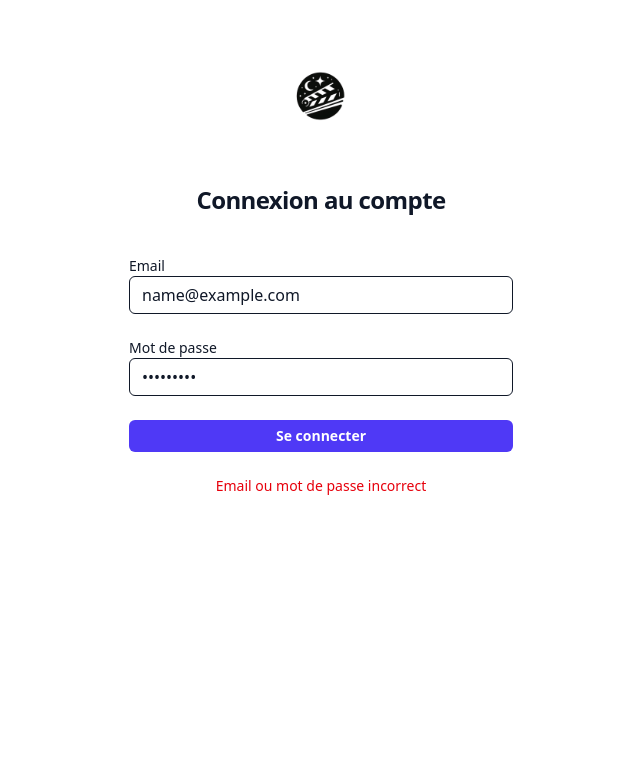
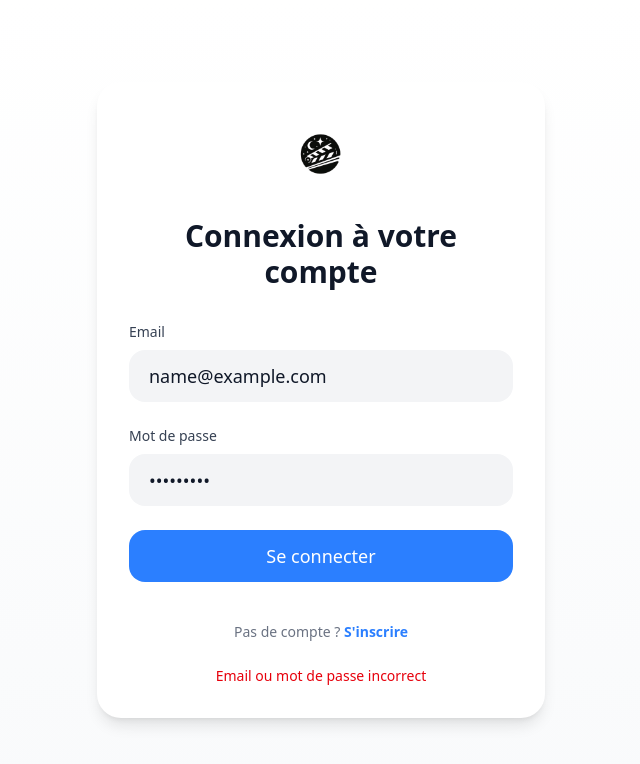
Before and after one commit to TheoBirost/vue-movie-app, a Vue app: page / in a window 1280 px wide. Both pictures are taken after typing "name@example.com", "Sample123" into the empty fields and a click on the button "Se connecter". Shown: the top 764 px of the page, without its empty margins (319-959 px from the left). Built offline with nearby package versions, Linux system fonts and the light colour scheme; no server answers; the HTML template or start-up script is replaced by a standard one.

Commit message:
feat admin and user restriction

```diff
--- a/src/components/ActorForm.vue
+++ b/src/components/ActorForm.vue
@@ -63,7 +63,7 @@ const saveActor = async () => {
   errors.value = null
 
   try {
-    const moviesIris = selectedMovies.value.map(id => `/api/movies/${id}`)
+
 
     if (props.actor?.id) {
       await api.patch(`/actors/${props.actor.id}`, {
--- a/src/components/MovieForm.vue
+++ b/src/components/MovieForm.vue
@@ -64,7 +64,7 @@ const saveMovie = async () => {
   errors.value = null
 
   try {
-    const actorsIris = selectedActors.value.map(id => `/api/actors/${id}`)
+
 
     if (props.movie?.id) {
       await api.patch(`/movies/${props.movie.id}`, {
--- a/src/views/Actors.vue
+++ b/src/views/Actors.vue
@@ -1,7 +1,7 @@
 <script setup>
 import { ref, onMounted, watch } from "vue"
 import { useRouter } from "vue-router"
-import api from "/src/api/api.js"
+import api from '/src/api/api.js'
 import ActorForm from "/src/components/ActorForm.vue"
 import ConfirmDeleteActor from "/src/components/ConfirmDeleteActor.vue"
 
@@ -12,6 +12,7 @@ const search = ref("")
 const page = ref(1)
 const totalPages = ref(1)
 const loading = ref(false)
+const errorMessage = ref("")
 
 const showForm = ref(false)
 const showConfirm = ref(false)
@@ -22,6 +23,7 @@ const limit = 12
 
 const fetchActors = async () => {
   loading.value = true
+  errorMessage.value = ""
   try {
     const res = await api.get("/actors", {
       params: {
@@ -32,13 +34,17 @@ const fetchActors = async () => {
       },
     })
 
-
-
     actors.value = res.data.member || []
     const totalItems = res.data.totalItems || 0
     totalPages.value = Math.max(1, Math.ceil(totalItems / limit))
   } catch (err) {
-    console.error("Erreur lors du chargement :", err)
+    if (err.response) {
+      errorMessage.value = `Erreur ${err.response.status} : ${err.response.data.message || "Non spécifié"}`
+    } else if (err.request) {
+      errorMessage.value = "Aucun Acteur trouvé"
+    } else {
+      errorMessage.value = err.message
+    }
   } finally {
     loading.value = false
   }
@@ -75,10 +81,21 @@ watch(search, () => {
   searchTimeout = setTimeout(() => {
     page.value = 1
     fetchActors()
-  }, 300)
+  }, 150)
 })
 
 onMounted(fetchActors)
+
+const userRole = ref('')
+
+onMounted(async () => {
+  try {
+    const res = await api.get(import.meta.env.VITE_API_URL_USER)
+    userRole.value = res.data.roles[0] || 'aucun rôle'
+  } catch (err) {
+    console.error("Erreur récupération rôle :", err)
+  }
+})
 </script>
 
 <template>
@@ -91,6 +108,7 @@ onMounted(fetchActors)
           </h1>
           <button
               @click="selectedActor = null; showForm = true"
+              v-if="userRole === 'ROLE_ADMIN'"
               class="bg-blue-500 hover:bg-blue-600 text-white font-medium px-6 py-3 rounded-xl transition-all duration-200 active:scale-95 flex items-center gap-1"
           >
             <span class="font-bold text-2xl"> + </span>
@@ -141,13 +159,14 @@ onMounted(fetchActors)
             </div>
           </div>
 
-          <div class="flex gap-2">
+          <div class="flex gap-2" v-if="userRole === 'ROLE_ADMIN'">
             <button
                 @click.stop="editActor(actor)"
                 class="flex-1 bg-gray-100 hover:bg-gray-200 text-gray-900 font-medium px-4 py-2 rounded-xl transition-all duration-200 active:scale-95 text-sm"
             >
               Modifier
             </button>
+
             <button
                 @click.stop="confirmDelete(actor)"
                 class="flex-1 bg-red-50 hover:bg-red-100 text-red-600 font-medium px-4 py-2 rounded-xl transition-all duration-200 active:scale-95 text-sm"
@@ -159,29 +178,9 @@ onMounted(fetchActors)
       </div>
 
       <div v-else class="text-center py-20">
-        <p class="text-gray-400 text-lg">Aucun acteur trouvé</p>
-      </div>
-
-      <div v-if="totalPages > 1" class="flex justify-center items-center gap-4 mt-16">
-        <button
-            :disabled="page === 1"
-            @click="page > 1 && page--"
-            class="w-10 h-10 rounded-lg bg-gray-100 hover:bg-gray-200 disabled:opacity-30 disabled:hover:bg-gray-100 transition-all duration-200 active:scale-95 flex items-center justify-center"
-        >
-          ◀
-        </button>
-
-        <span class="text-gray-600 font-medium min-w-[120px] text-center">
-          Page {{ page }} sur {{ totalPages }}
-        </span>
-
-        <button
-            :disabled="page === totalPages"
-            @click="page < totalPages && page++"
-            class="w-10 h-10 rounded-lg bg-gray-100 hover:bg-gray-200 disabled:opacity-30 disabled:hover:bg-gray-100 transition-all duration-200 active:scale-95 flex items-center justify-center"
-        >
-          ▶
-        </button>
+        <p class="text-gray-400 text-lg">
+          {{errorMessage || "Aucun acteur trouvé"}}
+        </p>
       </div>
     </section>
 
--- a/src/views/Connexion.vue
+++ b/src/views/Connexion.vue
@@ -6,84 +6,78 @@ import axios from 'axios'
 const router = useRouter()
 const emit = defineEmits(['login-success'])
 
-const email = ref('') // remet à vide
+const email = ref('')
 const password = ref('')
 const errorMessage = ref('')
 
-// Connexion à l'API Symfony
 const login = async (e) => {
   e.preventDefault()
   errorMessage.value = ''
 
   try {
-    // 🔹 1. Envoi des identifiants à ton API
-    const response = await axios.post('http://localhost:8319/auth', {
+    const response = await axios.post(import.meta.env.VITE_API_URL_AUTH, {
       email: email.value,
       password: password.value
     })
-
-    // 🔹 2. Récupération du token JWT renvoyé par le back
     const token = response.data.token
-
-
-    // 🔹 3. Sauvegarde du token dans le localStorage
     localStorage.setItem('token', token)
-
-    // 🔹 4. Éventuellement, sauvegarde un état "connecté"
     localStorage.setItem('loggedIn', 'true')
-
-    // 🔹 5. Redirection vers la page d'accueil
     emit('login-success')
-    router.push('/home')
-
+    await router.push('/home')
   } catch (error) {
-    console.error('Erreur de connexion :', error)
     errorMessage.value = "Email ou mot de passe incorrect"
   }
 }
 </script>
 
 <template>
-  <div class="flex min-h-full flex-1 flex-col justify-center px-6 py-12 lg:px-8 bg-white">
-    <div class="sm:mx-auto sm:w-full sm:max-w-sm">
-      <img class="mx-auto h-24 w-auto" src="/logo.png" alt="Your Company" />
-      <h2 class="mt-10 text-center text-2xl font-bold tracking-tight text-gray-900">
-        Connexion au compte
-      </h2>
-    </div>
+  <div class="min-h-screen bg-gradient-to-b from-white to-gray-50 flex items-center justify-center px-6 py-12">
+    <div class="w-full max-w-md bg-white rounded-3xl shadow-lg p-8">
+      <div class="text-center mb-8">
+        <img src="/logo.png" alt="Logo" class="mx-auto h-20 w-auto" />
+        <h2 class="mt-6 text-3xl font-semibold text-gray-900">Connexion à votre compte</h2>
+      </div>
 
-    <div class="mt-10 sm:mx-auto sm:w-full sm:max-w-sm">
-      <form class="space-y-6" @submit="login">
+      <form @submit="login" class="space-y-6">
         <div>
-          <label for="email" class="block text-sm font-medium text-gray-900">Email</label>
+          <label for="email" class="block text-sm font-medium text-gray-700 mb-2">Email</label>
           <input
               v-model="email"
               type="email"
               id="email"
               required
-              class="block w-full rounded-md border px-3 py-1.5 text-gray-900"
+              placeholder="votre.email@example.com"
+              class="w-full px-5 py-3 rounded-2xl bg-gray-100 border-0 text-gray-900 focus:outline-none focus:ring-2 focus:ring-blue-500 transition text-lg"
           />
         </div>
 
         <div>
-          <label for="password" class="block text-sm font-medium text-gray-900">Mot de passe</label>
+          <label for="password" class="block text-sm font-medium text-gray-700 mb-2">Mot de passe</label>
           <input
               v-model="password"
               type="password"
               id="password"
               required
-              class="block w-full rounded-md border px-3 py-1.5 text-gray-900"
+              placeholder="********"
+              class="w-full px-5 py-3 rounded-2xl bg-gray-100 border-0 text-gray-900 focus:outline-none focus:ring-2 focus:ring-blue-500 transition text-lg"
           />
         </div>
 
         <button
             type="submit"
-            class="flex w-full justify-center rounded-md bg-indigo-600 px-3 py-1.5 text-sm font-semibold text-white hover:bg-indigo-500"
+            class="w-full bg-blue-500 hover:bg-blue-600 text-white font-medium px-6 py-3 rounded-2xl transition-all duration-200 active:scale-95 text-lg"
         >
           Se connecter
         </button>
 
-        <p v-if="errorMessage" class="mt-2 text-sm text-red-600 text-center">
+        <p class="text-center text-gray-500 text-sm mt-4">
+          Pas de compte ?
+          <router-link to="/inscription" class="text-blue-500 font-semibold hover:text-blue-600">
+            S'inscrire
+          </router-link>
+        </p>
+
+        <p v-if="errorMessage" class="mt-4 text-center text-red-600 text-sm">
           {{ errorMessage }}
         </p>
       </form>
--- a/src/views/Home.vue
+++ b/src/views/Home.vue
@@ -8,37 +8,58 @@ import { useRouter } from 'vue-router'
 const movies = ref([])
 const actors = ref([])
 const router = useRouter()
+const errorMessage = ref("")
+const loading = ref(false)
 
 const goToMovie = (id) => router.push(`/movies/${id}`)
 const goToActor = (id) => router.push(`/actors/${id}`)
 
 onMounted(async () => {
+  loading.value = true
+  errorMessage.value = ""
+
   try {
     const movieRes = await api.get('/movies', {
-      params: { 'order[id]': 'desc', 'limit': 4, 'page': 1 }
+      params: { 'order[release_date]': 'desc', 'limit': 4, 'page': 1 },
     })
-
-
     const dataMovies = movieRes.data.member || []
     movies.value = dataMovies.sort((a, b) => b.id - a.id).slice(0, 4)
 
-
-
-    const actorRes = await api.get('/actors', { params: { 'limit': 10000 } })
+    const actorRes = await api.get('/actors', {
+      params: { limit: 10000 },
+    })
     const dataActors = actorRes.data.member || []
     actors.value = dataActors.sort((a, b) => b.id - a.id).slice(0, 4)
 
-
-  } catch (error) {
-    console.error('❌ Erreur lors du chargement des données :', error)
+  } catch (err) {
+    console.error('❌ Erreur lors du chargement des données :', err)
+    if (err.response) {
+      errorMessage.value = `Erreur ${err.response.status} : ${err.response.data.message || "Non spécifié"}`
+    } else if (err.request) {
+      errorMessage.value = "Erreur réseau : aucune réponse du serveur"
+    } else {
+      errorMessage.value = err.message
+    }
+  } finally {
+    loading.value = false
   }
 })
 </script>
 
 <template>
   <div class="p-6 space-y-12">
+    <div v-if="loading" class="text-center py-12">
+      <p class="text-gray-400 text-lg animate-pulse">Chargement...</p>
+    </div>
+
+    <template v-else>
       <section>
-      <h2 class="text-3xl font-bold mb-6"> Derniers Films</h2>
+        <h2 class="text-3xl font-bold mb-6">Derniers Films</h2>
+
+        <div v-if="errorMessage" class="text-center text-gray-400 text-lg py-6">
+          {{ errorMessage || "Aucun film trouvé" }}
+        </div>
+        <div v-else>
           <div class="grid grid-cols-2 md:grid-cols-4 gap-6">
             <MovieCard
                 v-for="movie in movies"
@@ -47,11 +68,19 @@ onMounted(async () => {
                 @click="goToMovie(movie.id)"
             />
           </div>
-      <p v-if="movies.length === 0" class="text-center text-gray-500">Aucun film à afficher</p>
+          <p v-if="movies.length === 0" class="text-center text-gray-400 mt-4">
+            Aucun film à afficher
+          </p>
+        </div>
       </section>
 
       <section>
-      <h2 class="text-3xl font-bold mb-6"> Derniers Acteurs</h2>
+        <h2 class="text-3xl font-bold mb-6">Derniers Acteurs</h2>
+
+        <div v-if="errorMessage" class="text-center text-gray-400 text-lg py-6">
+          {{ errorMessage || "Aucune acteur trouvé" }}
+        </div>
+        <div v-else>
           <div class="grid grid-cols-2 md:grid-cols-4 gap-6">
             <ActorCard
                 v-for="actor in actors"
@@ -60,11 +89,14 @@ onMounted(async () => {
                 @click="goToActor(actor.id)"
             />
           </div>
-      <p v-if="actors.length === 0" class="text-center text-gray-500">Aucun acteur à afficher</p>
+          <p v-if="actors.length === 0" class="text-center text-gray-400 mt-4">
+            Aucun acteur à afficher
+          </p>
+        </div>
       </section>
+    </template>
   </div>
 </template>
 
 <style scoped>
-h2 { color: #222; }
 </style>
--- a/src/views/Movies.vue
+++ b/src/views/Movies.vue
@@ -12,6 +12,7 @@ const search = ref("")
 const page = ref(1)
 const totalPages = ref(1)
 const loading = ref(false)
+const errorMessage = ref("")
 
 const showForm = ref(false)
 const showConfirm = ref(false)
@@ -22,6 +23,7 @@ const movieToDelete = ref(null)
 const limit = 12
 const fetchMovies = async () => {
   loading.value = true
+  errorMessage.value = ""
   try {
     const res = await api.get("/movies", {
       params: {
@@ -32,13 +34,17 @@ const fetchMovies = async () => {
       },
     })
 
-    console.log(res.data)
-
     movies.value = res.data.member || []
     const totalItems = res.data.totalItems || 0
     totalPages.value = Math.max(1, Math.ceil(totalItems / limit))
   } catch (err) {
-    console.error("Erreur lors du chargement :", err)
+    if (err.response) {
+      errorMessage.value = `Erreur ${err.response.status} : ${err.response.data.message || "Non spécifié"}`
+    } else if (err.request) {
+      errorMessage.value = "Aucun Acteur trouvée"
+    } else {
+      errorMessage.value = err.message
+    }
   } finally {
     loading.value = false
   }
@@ -76,10 +82,22 @@ watch(search, () => {
   searchTimeout = setTimeout(() => {
     page.value = 1
     fetchMovies()
-  }, 300)
+  }, 150)
 })
 
 onMounted(fetchMovies)
+
+const userRole = ref('')
+
+onMounted(async () => {
+  try {
+    const res = await api.get(import.meta.env.VITE_API_URL_USER)
+    userRole.value = res.data.roles[0] || 'aucun rôle'
+  } catch (err) {
+    console.error("Erreur récupération rôle :", err)
+  }
+})
+
 </script>
 
 <template>
@@ -92,6 +110,7 @@ onMounted(fetchMovies)
           </h1>
           <button
               @click="selectedMovie = null; showForm = true"
+              v-if="userRole === 'ROLE_ADMIN'"
               class="bg-blue-500 hover:bg-blue-600 text-white font-medium px-6 py-3 rounded-xl transition-all duration-200 active:scale-95 flex items-center gap-1"
           >
             <span class="font-bold text-2xl">+ </span>
@@ -140,7 +159,7 @@ onMounted(fetchMovies)
             </p>
           </div>
 
-          <div class="flex gap-2">
+          <div class="flex gap-2" v-if="userRole === 'ROLE_ADMIN'">
             <button
                 @click.stop="editMovie(movie)"
                 class="flex-1 bg-gray-100 hover:bg-gray-200 text-gray-900 font-medium px-4 py-2 rounded-xl transition-all duration-200 active:scale-95 text-sm"
@@ -158,7 +177,9 @@ onMounted(fetchMovies)
       </div>
 
       <div v-else class="text-center py-20">
-        <p class="text-gray-400 text-lg">Aucun film trouvé</p>
+        <p class="text-gray-400 text-lg">
+          {{errorMessage || "Aucun film trouvé"}}
+        </p>
       </div>
 
       <div v-if="totalPages > 1" class="flex justify-center items-center gap-4 mt-16">
```
Also changed, not shown: src/api/api.js (+0 -18 lines), src/views/Categories.vue (+14 -5 lines). Lines whose indentation alone changed are shown as unchanged.
